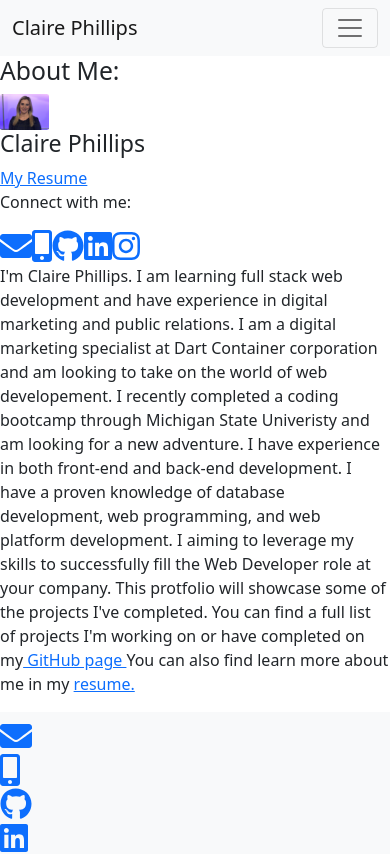
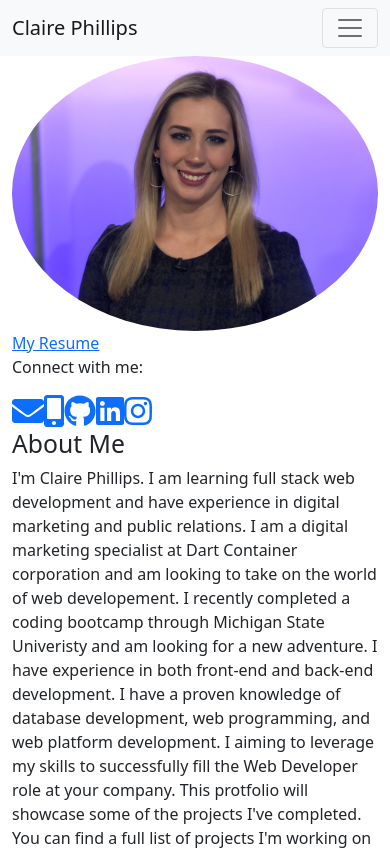
Before and after one commit to ClairePhillips51/react-portfolio, a React (Create React App) app: page / in a window 390 px wide. Shown: the top 854 px of the page. Built offline with nearby package versions, Linux system fonts and the light colour scheme.

Commit message:
Made About Me page responsive to screensize

```diff
--- a/src/pages/About.js
+++ b/src/pages/About.js
@@ -6,11 +6,10 @@ import "./about.css";
 
 function About() {
     return (
-        <div id="main-container>">
-        <h2> About Me: </h2>
-            <div id="fancy_Circle">
-                <img id="headshot" src ="./images/claire2.jpg" alt="A head shot of Claire Phillips" />
-                <h3> Claire Phillips</h3>
+        <div className="container">
+            <div className="row">
+                <div className="col-12 col-lg-4">
+                    <img id="headshot" className="img-fluid" src ="./images/claire2.jpg" alt="A head shot of Claire Phillips" />
                     <a href="pictures/Claire_Phillips_Resume2.pdf" target="_blank" rel="noreferrer"> My Resume</a>
                     <p> Connect with me: </p>
                     <div className="social-links">
@@ -21,16 +20,20 @@ function About() {
                         <a href="https://www.instagram.com/clairecamerontv/?hl=en" target="_blank" rel="noreferrer"><FontAwesomeIcon title="Instagram" icon={faInstagram} size="2x" /></a>
                     </div>
                 </div>
+                <div className="col-12 col-lg-8">
+                    <h2>About Me</h2>
                     <p>
                         I'm Claire Phillips. I am learning full stack web development and have experience in digital marketing and public relations.
                         I am a digital marketing specialist at Dart Container corporation and am looking to take on the world of web developement.
                         I recently completed a coding bootcamp through Michigan State Univeristy and am looking for a new adventure.
                         I have experience in both front-end and back-end development. I have a proven knowledge of database development,
                         web programming, and web platform development. I aiming to leverage my skills to successfully fill the Web Developer role at your company.
-                    This protfolio will showcase some of the projects I've completed. You can find a full list of projects I'm working on or have completed on my
-                    <a href="https://github.com/ClairePhillips51?tab=repositories" target="_blank" rel="noreferrer"> GitHub page </a>
-                    You can also find learn more about me in my <a href="pictures/Claire_Phillips_Resume2.pdf" target="_blank" rel="norfererrer"> resume.</a>
+                        This protfolio will showcase some of the projects I've completed. You can find a full list of projects I'm working on or have
+                        completed on my  <a href="https://github.com/ClairePhillips51?tab=repositories" target="_blank" rel="noreferrer">GitHub page</a>.
+                        You can also find learn more about me in my <a href="pictures/Claire_Phillips_Resume2.pdf" target="_blank" rel="norfererrer">resume.</a>
                     </p>
+                </div>
+            </div>
         </div>
 
     );
--- a/src/pages/about.css
+++ b/src/pages/about.css
@@ -1,16 +1,3 @@
 #headshot {
-    border-radius: 5%;
-    width: 12.5%;
-}
-
-#main-container {
-    display: flex;
-    flex-flow: row;
-}
-
-#fancy_circle {
-    width: 40%;
-    height: 40%;
-    background-color: #282c34;
     border-radius: 50%;
 }
```
Lines whose indentation alone changed are shown as unchanged.
